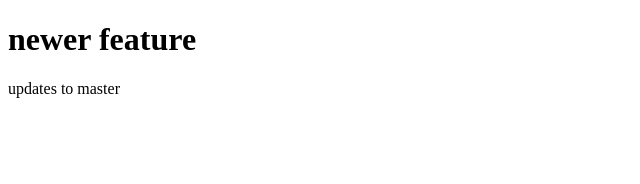
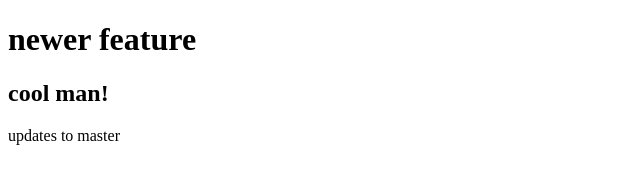
Before and after one commit to danieljbell/branch-test, a plain HTML site: page index.html in a window 1280 px wide. Shown: the whole page, without its empty margins (0-640 px from the left). Drawn offline with Linux system fonts and the light colour scheme.

Commit message:
new stuff to branch

```diff
--- a/index.html
+++ b/index.html
@@ -6,6 +6,7 @@
 </head>
 <body>
   <h1>newer feature</h1>
+  <h2>cool man!</h2>
   <p>updates to master</p>
 </body>
 </html>
```
